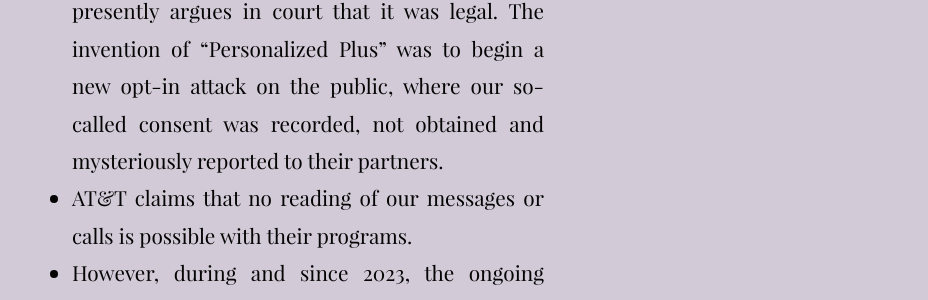
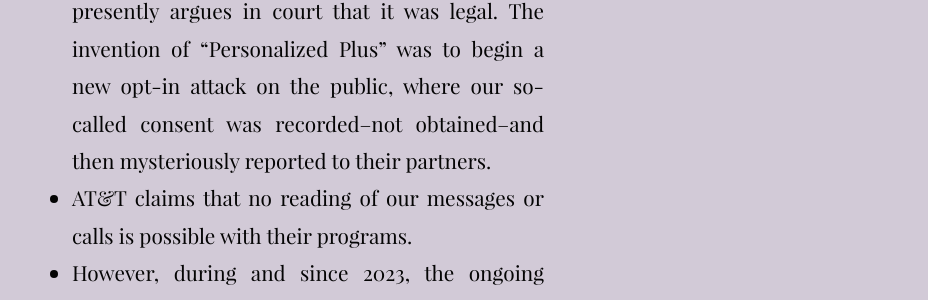
Before and after one commit to tiliv/antibody, a Jekyll site: the page built from docs/journal/autumn-ryan-Personalized-Plus/index.md, in a window 1280 px wide and 900 px high, scrolled down 1919 px. Shown: the part 376-676 px from the top of the window, without its empty margins (352-1280 px from the left). Built offline with Jekyll 4.4.1, drawn with Linux system fonts in a browser that asks for light colours; some of the changed text lies outside the part shown.

Commit message:
Clarify scope of negative wording

```diff
--- a/docs/journal/autumn-ryan-Personalized-Plus/index.md
+++ b/docs/journal/autumn-ryan-Personalized-Plus/index.md
@@ -23,7 +23,7 @@
 - This program supercedes but includes participation in the "Personalized" program, which they disclose is illegal in the following states: CO, CT, DE, IA, IN, KY, MD, MN, MT, NE, NH, NJ, OR, TN, TX, UT, and VA.
 - "Personalized Plus" re-enables the undisclosed sale and transfer of your personal details, precise location, browsing on and off their network, on and off of SSL, your "race or ethnic origin", your device identifiers, which apps you have installed, who you communicate with, when you communicate with them, which devices you leave near you, which specific videos you watch, and more.
 - "CPNI", "Personalized" and "Personalized Plus": This is a list in ascending strength of their invasiveness, and it is also the chronological list of programs AT&T has deployed against you in the span of just a few years.
-- During a period before 2018, AT&T sold CPNI-enriched data to partners without any requirement to report our consent. AT&T presently argues in court that it was legal. The invention of "Personalized Plus" was to begin a new opt-in attack on the public, where our so-called consent was recorded, not obtained and mysteriously reported to their partners.
+- During a period before 2018, AT&T sold CPNI-enriched data to partners without any requirement to report our consent. AT&T presently argues in court that it was legal. The invention of "Personalized Plus" was to begin a new opt-in attack on the public, where our so-called consent was recorded--not obtained--and then mysteriously reported to their partners.
 - AT&T claims that no reading of our messages or calls is possible with their programs.
 - However, during and since 2023, the ongoing Chinese espionage attack referred to as "Salt Typhoon" has been found operating in communications infrastructure, reading the contents of selected targets' conversations.
 - AT&T discloses that they enrich this data with the data of third parties who build ad profiles on you.
```
